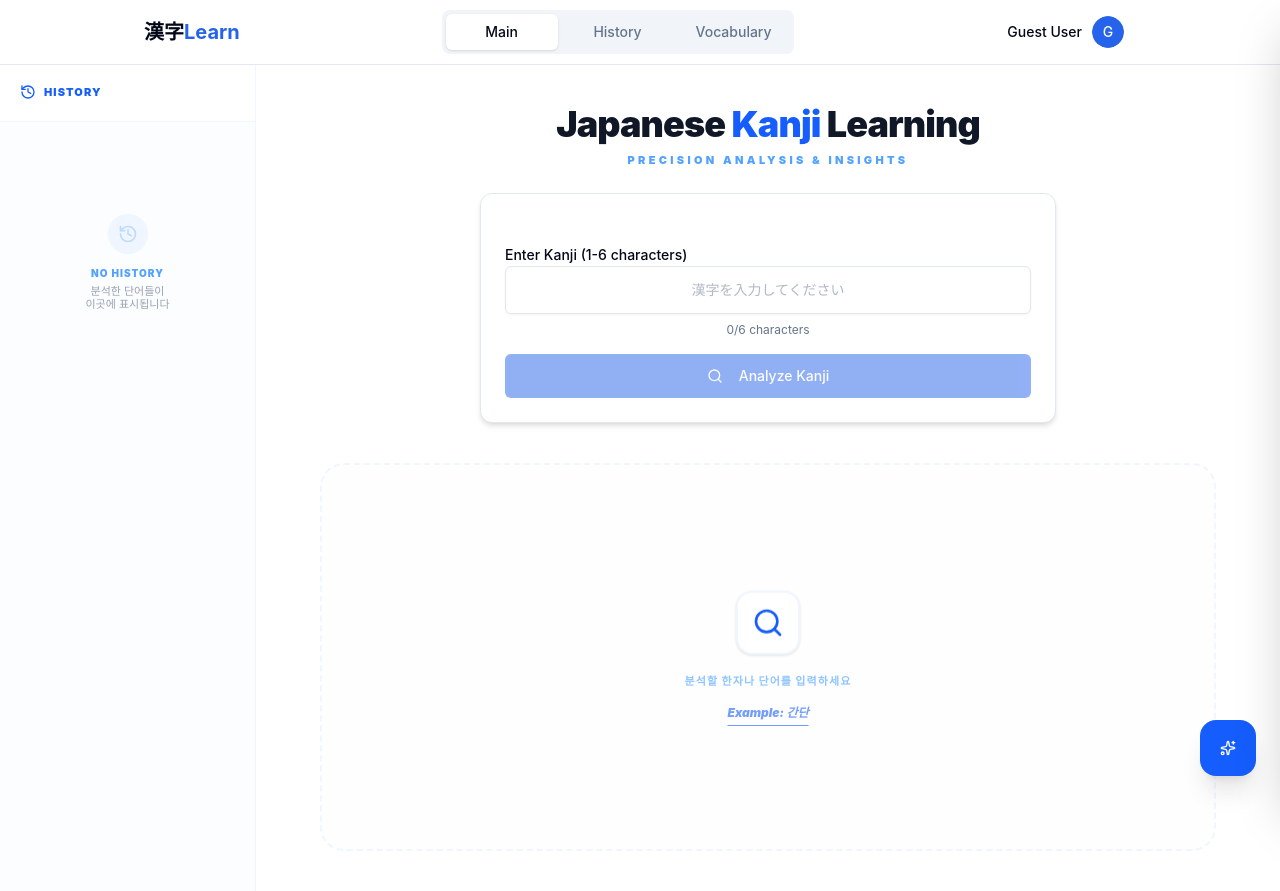
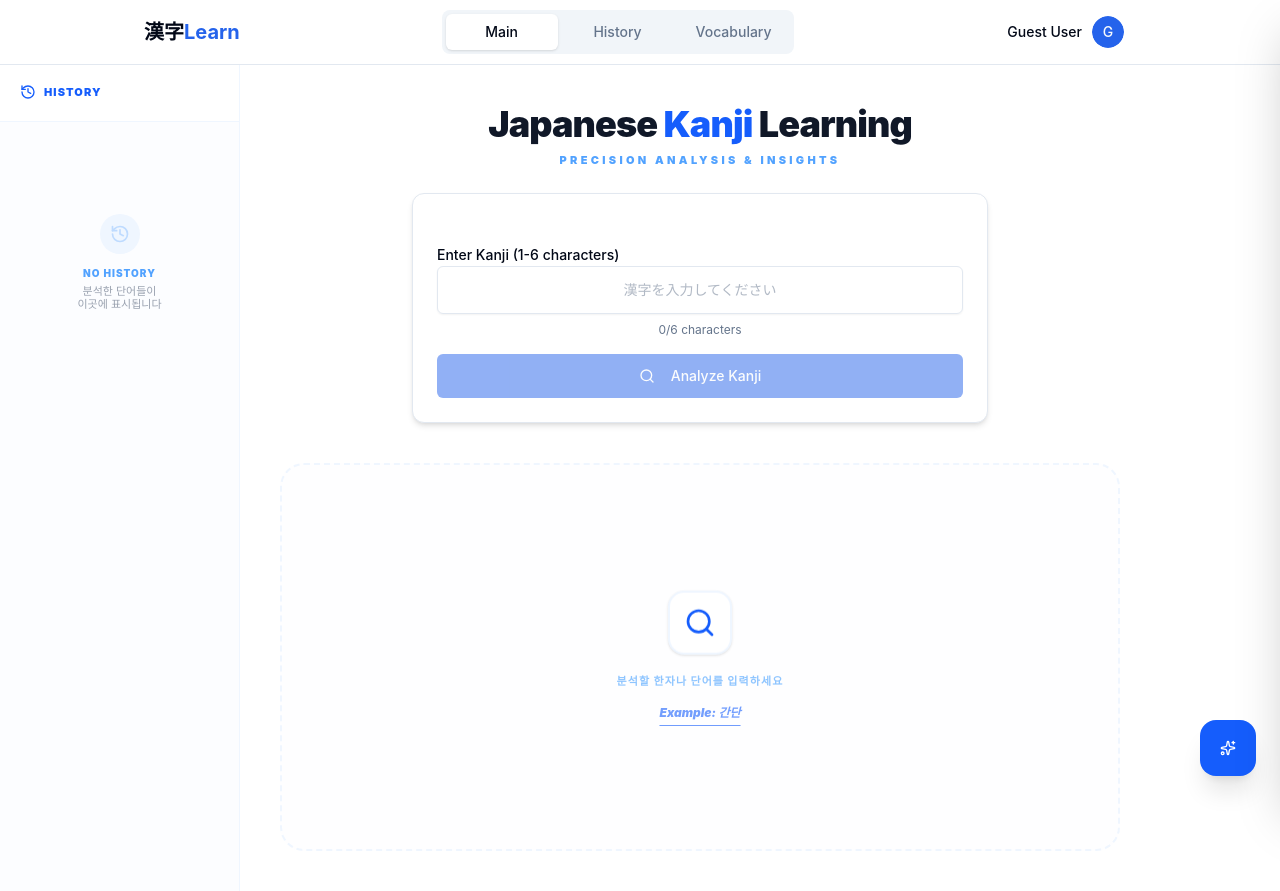
Before and after one commit to ilyoil2/Kanjify, a React (Vite) app in the folder frontend/: page / in a window 1280 px wide. Built offline with nearby package versions, Linux system fonts and the light colour scheme.

Commit message:
style: adjust main dashboard layout and fix missing react types

```diff
--- a/frontend/package.json
+++ b/frontend/package.json
@@ -47,6 +47,8 @@
   "devDependencies": {
     "@tailwindcss/postcss": "^4.2.4",
     "@tailwindcss/vite": "^4.2.4",
+    "@types/react": "^19.2.14",
+    "@types/react-dom": "^19.2.3",
     "@vitejs/plugin-react": "^6.0.1",
     "autoprefixer": "^10.5.0",
     "eslint": "^9.39.4",
--- a/frontend/src/components/kanji-dashboard.tsx
+++ b/frontend/src/components/kanji-dashboard.tsx
@@ -82,7 +82,7 @@ export default function KanjiDashboard() {
         {activeTab === "main" ? (
           <>
             {/* 좌측 사이드바: Blue & White */}
-            <aside className="w-64 border-r border-blue-50 bg-blue-50/20 hidden md:flex flex-col">
+            <aside className="w-60 border-r border-blue-50 bg-blue-50/20 hidden md:flex flex-col">
               <div className="p-5 border-b border-blue-50 bg-white flex items-center justify-between">
                 <div className="flex items-center gap-2 font-black text-[11px] uppercase tracking-widest text-blue-600">
                   <History className="w-4 h-4" /> History
@@ -133,7 +133,7 @@ export default function KanjiDashboard() {
             </aside>
 
             {/* 우측 메인 영역 */}
-            <main className="flex-1 overflow-y-auto bg-white p-6 lg:p-10">
+            <main className="flex-1 overflow-y-auto bg-white p-6 lg:py-10 lg:pl-10 lg:pr-40">
               <div className="max-w-4xl mx-auto space-y-10">
                 {/* Header */}
                 <div className="space-y-6">
```
Also changed, not shown: 1 other file (tests, documents, lock files or other folders).
